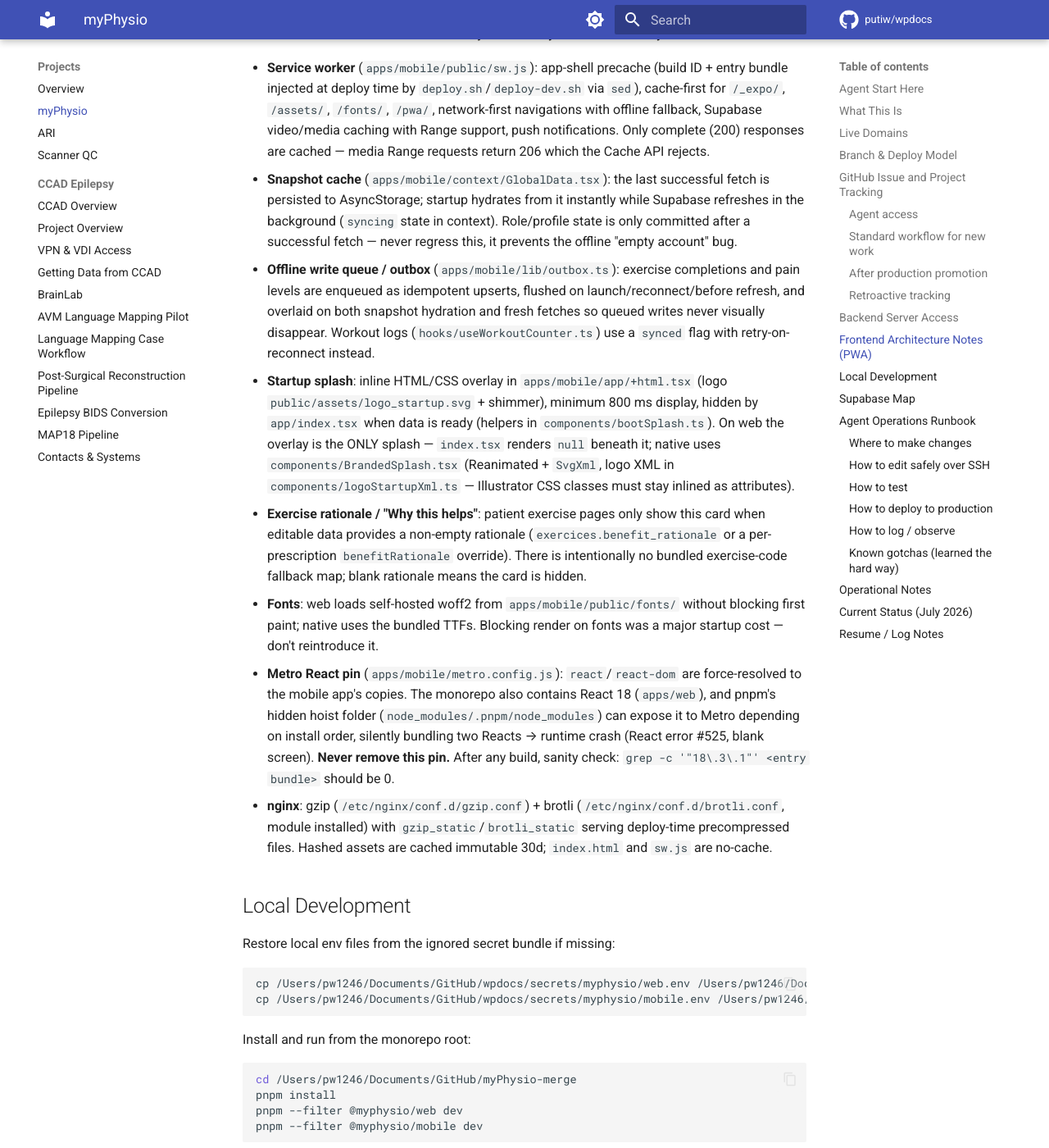
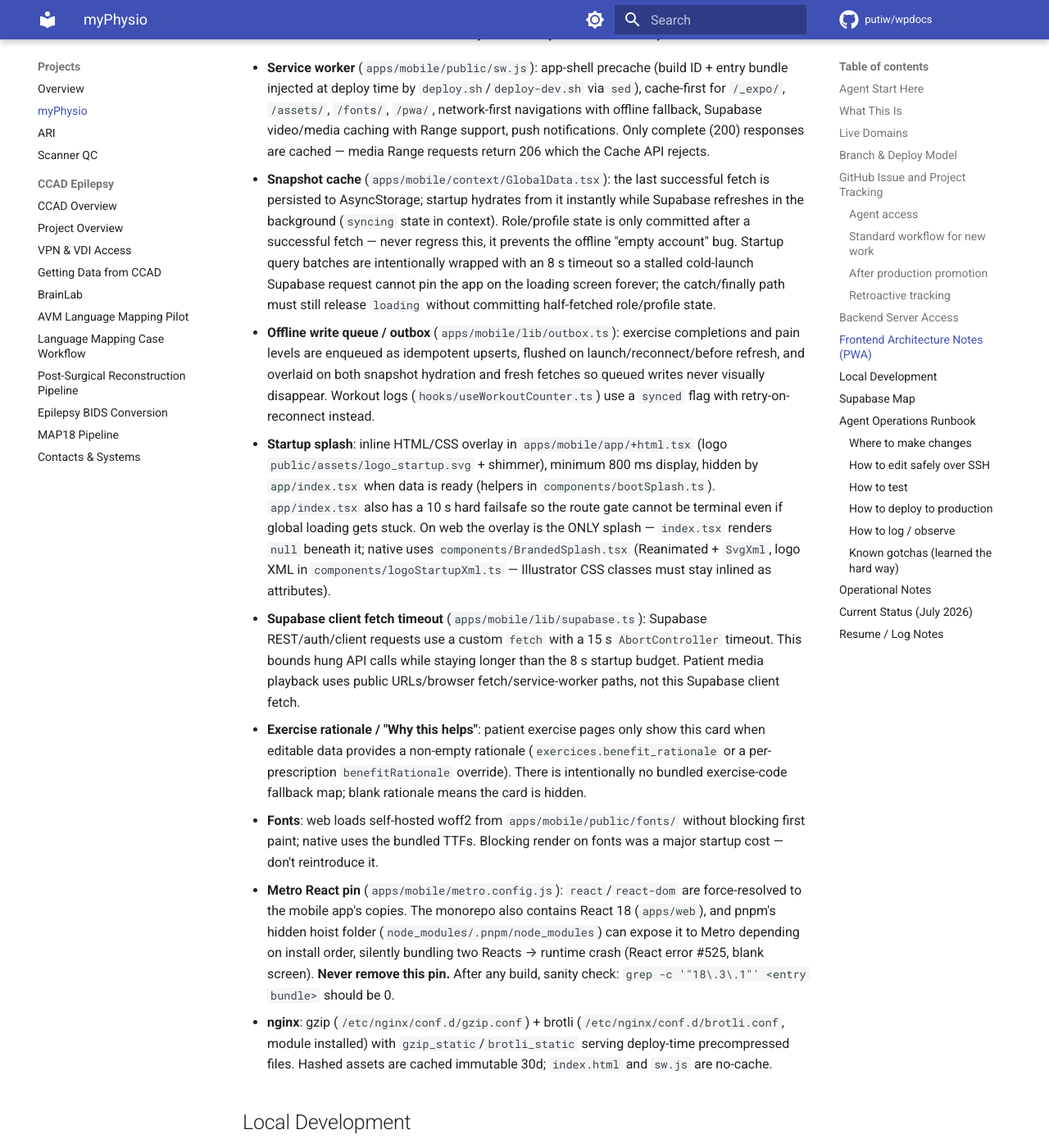
Before and after one commit to putiw/wpdocs, an MkDocs documentation site: the page built from docs/projects/myphysio.md, in a window 1280 px wide and 1400 px high, scrolled down 6814 px. Shown: the whole window at 82% size. Built offline with MkDocs 1.6.1 and Material for MkDocs 9.7.7, drawn with Linux system fonts in a browser that asks for light colours; comment, search, counter and statistics services are not loaded; some of the changed text lies outside the part shown.

Commit message:
Document myPhysio startup loading safeguards

```diff
--- a/docs/projects/myphysio.md
+++ b/docs/projects/myphysio.md
@@ -233,9 +233,10 @@ Verification:
 These were added over time and are easy to break if you don't know they exist:
 
 - **Service worker** (`apps/mobile/public/sw.js`): app-shell precache (build ID + entry bundle injected at deploy time by `deploy.sh`/`deploy-dev.sh` via `sed`), cache-first for `/_expo/`, `/assets/`, `/fonts/`, `/pwa/`, network-first navigations with offline fallback, Supabase video/media caching with Range support, push notifications. Only complete (200) responses are cached — media Range requests return 206 which the Cache API rejects.
-- **Snapshot cache** (`apps/mobile/context/GlobalData.tsx`): the last successful fetch is persisted to AsyncStorage; startup hydrates from it instantly while Supabase refreshes in the background (`syncing` state in context). Role/profile state is only committed after a successful fetch — never regress this, it prevents the offline "empty account" bug.
+- **Snapshot cache** (`apps/mobile/context/GlobalData.tsx`): the last successful fetch is persisted to AsyncStorage; startup hydrates from it instantly while Supabase refreshes in the background (`syncing` state in context). Role/profile state is only committed after a successful fetch — never regress this, it prevents the offline "empty account" bug. Startup query batches are intentionally wrapped with an 8 s timeout so a stalled cold-launch Supabase request cannot pin the app on the loading screen forever; the catch/finally path must still release `loading` without committing half-fetched role/profile state.
 - **Offline write queue / outbox** (`apps/mobile/lib/outbox.ts`): exercise completions and pain levels are enqueued as idempotent upserts, flushed on launch/reconnect/before refresh, and overlaid on both snapshot hydration and fresh fetches so queued writes never visually disappear. Workout logs (`hooks/useWorkoutCounter.ts`) use a `synced` flag with retry-on-reconnect instead.
-- **Startup splash**: inline HTML/CSS overlay in `apps/mobile/app/+html.tsx` (logo `public/assets/logo_startup.svg` + shimmer), minimum 800 ms display, hidden by `app/index.tsx` when data is ready (helpers in `components/bootSplash.ts`). On web the overlay is the ONLY splash — `index.tsx` renders `null` beneath it; native uses `components/BrandedSplash.tsx` (Reanimated + `SvgXml`, logo XML in `components/logoStartupXml.ts` — Illustrator CSS classes must stay inlined as attributes).
+- **Startup splash**: inline HTML/CSS overlay in `apps/mobile/app/+html.tsx` (logo `public/assets/logo_startup.svg` + shimmer), minimum 800 ms display, hidden by `app/index.tsx` when data is ready (helpers in `components/bootSplash.ts`). `app/index.tsx` also has a 10 s hard failsafe so the route gate cannot be terminal even if global loading gets stuck. On web the overlay is the ONLY splash — `index.tsx` renders `null` beneath it; native uses `components/BrandedSplash.tsx` (Reanimated + `SvgXml`, logo XML in `components/logoStartupXml.ts` — Illustrator CSS classes must stay inlined as attributes).
+- **Supabase client fetch timeout** (`apps/mobile/lib/supabase.ts`): Supabase REST/auth/client requests use a custom `fetch` with a 15 s `AbortController` timeout. This bounds hung API calls while staying longer than the 8 s startup budget. Patient media playback uses public URLs/browser fetch/service-worker paths, not this Supabase client fetch.
 - **Exercise rationale / "Why this helps"**: patient exercise pages only show this card when editable data provides a non-empty rationale (`exercices.benefit_rationale` or a per-prescription `benefitRationale` override). There is intentionally no bundled exercise-code fallback map; blank rationale means the card is hidden.
 - **Fonts**: web loads self-hosted woff2 from `apps/mobile/public/fonts/` without blocking first paint; native uses the bundled TTFs. Blocking render on fonts was a major startup cost — don't reintroduce it.
 - **Metro React pin** (`apps/mobile/metro.config.js`): `react`/`react-dom` are force-resolved to the mobile app's copies. The monorepo also contains React 18 (`apps/web`), and pnpm's hidden hoist folder (`node_modules/.pnpm/node_modules`) can expose it to Metro depending on install order, silently bundling two Reacts → runtime crash (React error #525, blank screen). **Never remove this pin.** After any build, sanity check: `grep -c '"18\.3\.1"' <entry bundle>` should be 0.
@@ -350,7 +351,7 @@ For the user: narrate each server step and its findings in chat — they cannot
 ## Current Status (July 2026)
 
 - Branches: `dev` (working) and `main` (prod) in `github.com:my-Physio/myPhysio-merge`; stale `feature/email-confirmation` branch deleted (its unmerged email-verification work was reviewed and intentionally dropped).
-- Recent shipped work: nginx gzip+brotli with deploy-time precompression; woff2 non-blocking fonts; SW app-shell precache and offline start; instant startup from snapshot cache; offline write queue with sync-on-reconnect; prescribed-media pre-caching; GitHub-style activity heatmap on the workout counter; full-history statistics charts with per-day adherence shading; branded startup splash (min 800 ms) using `logo_startup.svg`; syncing indicator; pull-based deploys; key-only SSH.
+- Recent shipped work: nginx gzip+brotli with deploy-time precompression; woff2 non-blocking fonts; SW app-shell precache and offline start; instant startup from snapshot cache with bounded startup fetches; offline write queue with sync-on-reconnect; prescribed-media pre-caching; GitHub-style activity heatmap on the workout counter; full-history statistics charts with per-day adherence shading; branded startup splash (min 800 ms, 10 s failsafe) using `logo_startup.svg`; syncing indicator; pull-based deploys; key-only SSH.
 - Known open items / ideas: wifi-only or size-capped media pre-caching; offline edit/delete replay for already-synced workout entries; physio-side offline support; Apple Developer account → EAS iOS build + TestFlight pipeline (deferred until UI/UX polish is done).
 
 ## Resume / Log Notes
```
